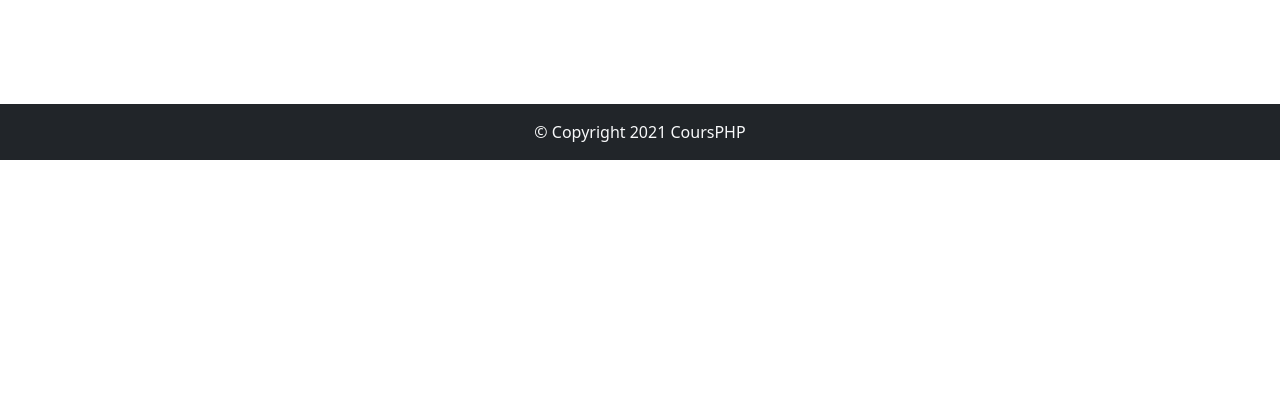
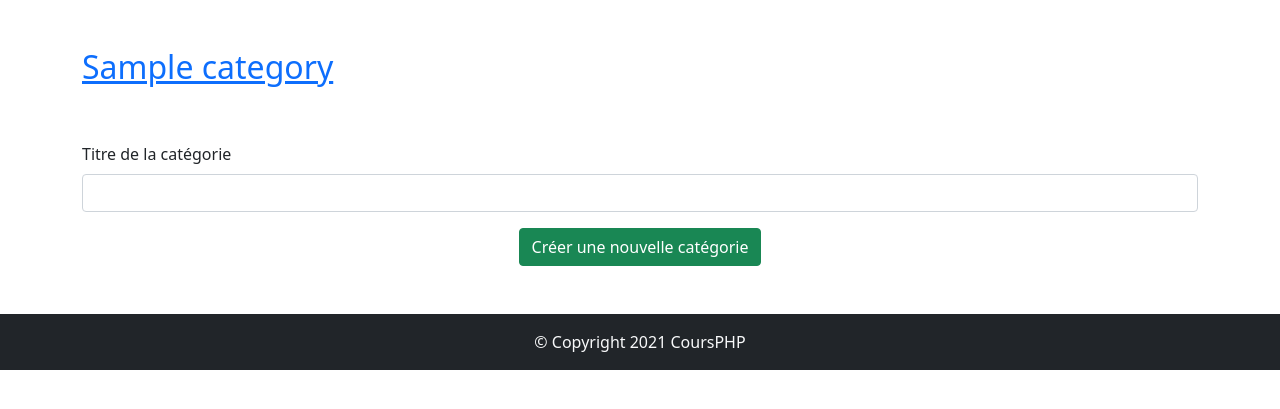
Before and after one commit to Deadp00l666/dalil_myForum, a PHP site: page / in a window 1280 px wide. Shown: the part 56-465 px from the top of the page. Run offline with PHP 8.4, Linux system fonts and the light colour scheme; tables that the repository leaves empty or names only in its code hold one stand-in row (values such as "Sample post"); data that the repository does not hold is empty.

Commit message:
category ok

```diff
--- /dev/null
+++ b/pages/admin.content.php
@@ -0,0 +1,6 @@
+<?php
+/** @var PDO $database */
+$database = require_once dirname(__FILE__) . '/../utils/database.utils.php';
+
+$query = $database->prepare('SELECT * FROM `categories`');
+ ?>
--- a/pages/home.content.php
+++ b/pages/home.content.php
@@ -3,18 +3,54 @@
 /** @var PDO $database */
 $database = require_once dirname(__FILE__) . '/../utils/database.utils.php';
 
-$query = $database->prepare('SELECT * FROM `subject`');
+$query = $database->prepare('SELECT * FROM `categories`');
 $query->execute();
 ?>
 
-<?php while (($row = $query->fetch())) { ?>
+<?php while ($row = $query->fetch()) { ?>
 
         <div class="container my-5">
             <div class="row">
                 <div class="col">
-                    <a href="index.php/?page=read-subject&id=<?php echo $row['subjectId']; ?>"><h2><?php echo $row['subjectName']; ?></h2></a>
+                    <a href="/?page=read-category&id=<?php echo $row['id']; ?>"><h2><?php echo $row['title']; ?></h2></a>
                 </div>
             </div>
         </div>
 
 <?php } ?>
+
+<?php
+
+if (isset($_POST['categoryForm'])) {
+    if (isset($_POST['categoryFormTitle']) && !empty($_POST['categoryFormTitle'])) {
+
+        $query = $database->prepare('INSERT INTO `categories` (`title`) VALUES(:title)');
+        $res = $query->execute([
+            'title' => $_POST['categoryFormTitle'],
+        ]);
+        header("Refresh:0");
+    }
+
+}
+
+?>
+
+<div class="container my-5">
+    <div class="row">
+        <div class="col">
+            <form action="/?page=home" method="post">
+                <div class="mb-3">
+                    <label for="categoryFormTitle" class="form-label">Titre de la catégorie</label>
+                    <input type="text" class="form-control" id="categoryFormTitle" name="categoryFormTitle">
+                </div>
+                <div class="text-center">
+                    <button type="submit" class="btn btn-success" name="categoryForm">
+                        Créer une nouvelle catégorie
+                    </button>
+                </div>
+            </form>
+
+
+        </div>
+    </div>
+</div>
--- a/pages/list-subject.content.php
+++ b/pages/list-subject.content.php
@@ -26,7 +26,7 @@ $query->execute();
 
                     <tr>
                         <th scope="row"><?php echo $row['subjectId']; ?></th>
-                        <td><?php echo $row['subjectName']; ?></td>
+                        <td><a href="index.php/?page=read-subject&id=<?php echo $row['subjectId']; ?>"><?php echo $row['subjectName']; ?></a></td>
                         <td>
                             <a href="index.php/?page=delete-subject&id=<?php echo $row['subjectId']; ?>" class="btn btn-danger">Effacer</a>
                         </td>
@@ -40,3 +40,5 @@ $query->execute();
         </div>
     </div>
 </div>
+
+<?php require_once dirname(__FILE__) . '/includes/create-subject.content.php'; ?>
--- a/pages/read-subject.content.php
+++ b/pages/read-subject.content.php
@@ -8,7 +8,6 @@ $query->execute([
 ]);
 
 $row = $query->fetch();
-var_dump($row);
 ?>
 
 <div class="container my-5">
```
Also changed, not shown: pages/read-category.content.php (added, +9 -0 lines).
